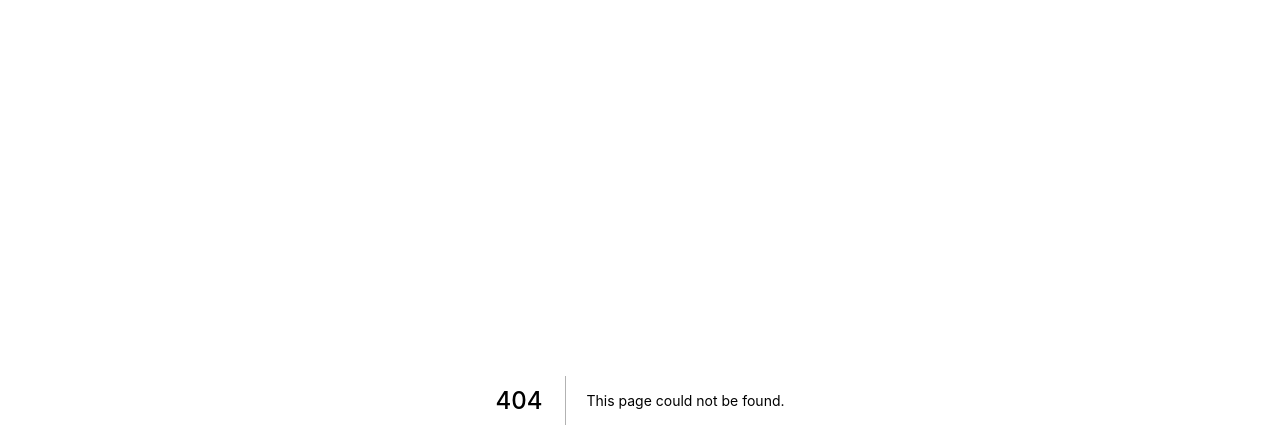
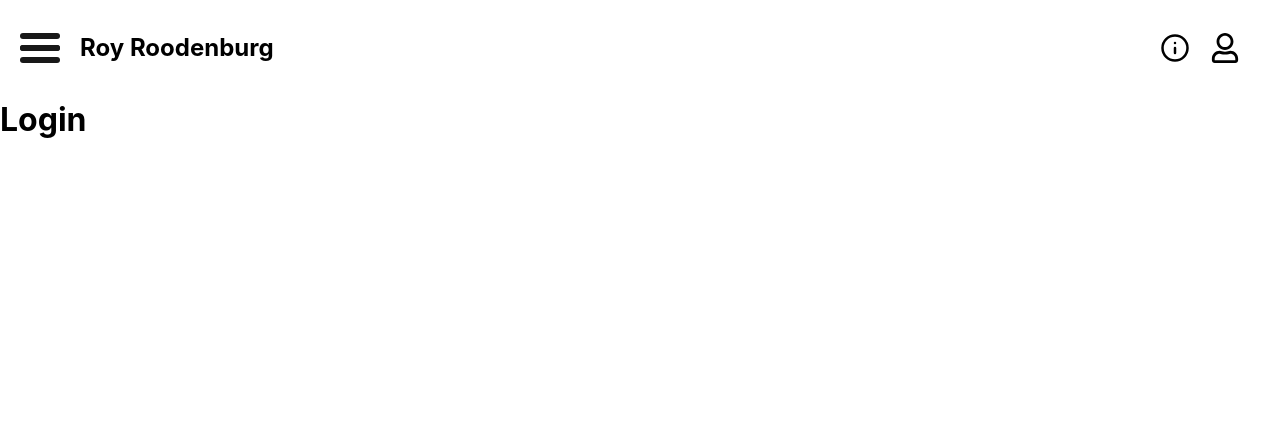
Before and after one commit to HRRood/PortfolioNext, a Next.js app: page /login in a window 1280 px wide. Before the commit this address had no page. Shown: the top 448 px of the page. Built offline with nearby package versions, Linux system fonts and the light colour scheme.

Commit message:
Start menu bar logic

```diff
--- /dev/null
+++ b/components/Navigation/Hamburger.js
@@ -0,0 +1,12 @@
+import styles from "../../styles/components/hamburger.module.scss";
+export default function Hamburger({ handleClick, isOpen }) {
+  console.log(styles);
+  return (
+    <div className={`${styles["c-hamburger"]} ${isOpen ? styles.open : ""}`} onClick={handleClick}>
+      <span></span>
+      <span></span>
+      <span></span>
+      <span></span>
+    </div>
+  );
+}
--- /dev/null
+++ b/components/Navigation/index.js
@@ -0,0 +1,37 @@
+import Link from "next/link";
+import { useState } from "react";
+import Hamburger from "./Hamburger";
+import styles from "../../styles/components/navigation.module.scss";
+import { FaRegUser } from "react-icons/fa";
+import { FiInfo } from "react-icons/fi";
+
+export default function Navigation({}) {
+  const [menuOpen, isMenuOpen] = useState(false);
+  const toggleMenu = () => {
+    isMenuOpen(!menuOpen);
+  };
+  return (
+    <nav className={styles["c-navigation"]}>
+      <div className={styles["c-navigation__content"]}>
+        <div className={styles["c-navigation__brand"]}>
+          <Hamburger handleClick={toggleMenu} isOpen={menuOpen} />
+          <h1>Roy Roodenburg</h1>
+        </div>
+        <div className={styles["c-navigation__icons"]}>
+          <Link href="/about">
+            <div className={styles["c-navigation__icon"]}>
+              <FiInfo size="30" />
+              <span className={styles["c-navigation__icon--text"]}>About</span>
+            </div>
+          </Link>
+          <Link href="/login">
+            <div className={styles["c-navigation__icon"]}>
+              <FaRegUser size="30" />
+              <span className={styles["c-navigation__icon--text"]}>Login</span>
+            </div>
+          </Link>
+        </div>
+      </div>
+    </nav>
+  );
+}
--- a/package.json
+++ b/package.json
@@ -10,6 +10,8 @@
   "dependencies": {
     "next": "10.x",
     "react": "17.x",
-    "react-dom": "17.x"
+    "react-dom": "17.x",
+    "react-icons": "^4.3.1",
+    "sass": "^1.49.0"
   }
 }
--- a/pages/_app.js
+++ b/pages/_app.js
@@ -1,7 +1,18 @@
-import '../styles/globals.css'
+import Navigation from "../components/navigation";
+import "../styles/globals.css";
 
 function MyApp({ Component, pageProps }) {
-  return <Component {...pageProps} />
+  return (
+    <>
+      <header>
+        <Navigation />
+      </header>
+      <main>
+        <Component {...pageProps} />
+      </main>
+      <footer></footer>
+    </>
+  );
 }
 
-export default MyApp
+export default MyApp;
--- a/pages/api/hello.js
+++ b/pages/api/hello.js
@@ -1,6 +1,7 @@
 // Next.js API route support: https://nextjs.org/docs/api-routes/introduction
 
 export default (req, res) => {
-  res.statusCode = 200
-  res.json({ name: 'John Doe' })
-}
+  console.log(req.method);
+  res.statusCode = 200;
+  res.json({ name: "John Doe" });
+};
--- /dev/null
+++ b/pages/login/index.js
@@ -0,0 +1,3 @@
+export default function index(params) {
+  return <h1>Login</h1>;
+}
--- /dev/null
+++ b/styles/components/hamburger.module.scss
@@ -0,0 +1,75 @@
+.c-hamburger {
+  width: 40px;
+  height: 30px;
+  position: relative;
+  -webkit-transform: rotate(0deg);
+  -moz-transform: rotate(0deg);
+  -o-transform: rotate(0deg);
+  transform: rotate(0deg);
+  -webkit-transition: 0.5s ease-in-out;
+  -moz-transition: 0.5s ease-in-out;
+  -o-transition: 0.5s ease-in-out;
+  transition: 0.5s ease-in-out;
+  cursor: pointer;
+
+  span {
+    display: block;
+    position: absolute;
+    height: 6px;
+    width: 100%;
+    background: #181818;
+    border-radius: 9px;
+    opacity: 1;
+    left: 0;
+    -webkit-transform: rotate(0deg);
+    -moz-transform: rotate(0deg);
+    -o-transform: rotate(0deg);
+    transform: rotate(0deg);
+    -webkit-transition: 0.25s ease-in-out;
+    -moz-transition: 0.25s ease-in-out;
+    -o-transition: 0.25s ease-in-out;
+    transition: 0.25s ease-in-out;
+
+    &:nth-child(1) {
+      top: 0px;
+    }
+
+    &:nth-child(2),
+    &:nth-child(3) {
+      top: 12px;
+    }
+
+    &:nth-child(4) {
+      top: 24px;
+    }
+  }
+
+  &.open {
+    span {
+      &:nth-child(1) {
+        top: 18px;
+        width: 0%;
+        left: 50%;
+      }
+
+      &:nth-child(2) {
+        -webkit-transform: rotate(45deg);
+        -moz-transform: rotate(45deg);
+        -o-transform: rotate(45deg);
+        transform: rotate(45deg);
+      }
+
+      &:nth-child(3) {
+        -webkit-transform: rotate(-45deg);
+        -moz-transform: rotate(-45deg);
+        -o-transform: rotate(-45deg);
+        transform: rotate(-45deg);
+      }
+      &:nth-child(4) {
+        top: 18px;
+        width: 0%;
+        left: 50%;
+      }
+    }
+  }
+}
--- /dev/null
+++ b/styles/components/navigation.module.scss
@@ -0,0 +1,62 @@
+.c-navigation {
+  display: flex;
+  align-items: center;
+  width: 100%;
+  max-width: 100vw;
+  height: 100px;
+
+  &__content {
+    display: flex;
+    justify-content: space-between;
+    width: 100%;
+    padding: 20px;
+  }
+
+  &__brand {
+    display: flex;
+    gap: 20px;
+  }
+  &__icons {
+    display: flex;
+    gap: 20px;
+    align-items: center;
+    padding-right: 20px;
+
+    svg {
+      cursor: pointer;
+    }
+  }
+
+  &__icon {
+    position: relative;
+    &--text {
+      position: absolute;
+      bottom: -35px;
+      left: 50%;
+      transform: translateX(-50%);
+      border-radius: 5px;
+      background: #00000093;
+      color: white;
+      padding: 5px;
+      opacity: 0;
+      transition: all 0.2s ease-in;
+
+      &::after {
+        content: "";
+        position: absolute;
+        bottom: 100%;
+        left: 50%;
+        margin-left: -5px;
+        border-width: 5px;
+        border-style: solid;
+        border-color: transparent transparent #00000093 transparent;
+      }
+    }
+
+    &:hover {
+      .c-navigation__icon--text {
+        opacity: 1;
+      }
+    }
+  }
+}
--- a/styles/globals.css
+++ b/styles/globals.css
@@ -13,4 +13,6 @@ a {
 
 * {
   box-sizing: border-box;
+  margin: 0;
+  padding: 0;
 }
```
Also changed, not shown: 2 other files (tests, documents, lock files or other folders).
